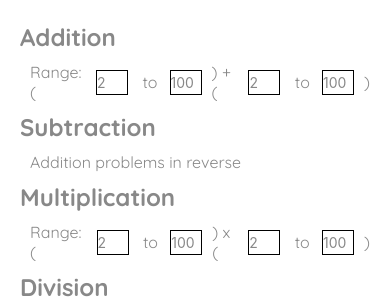
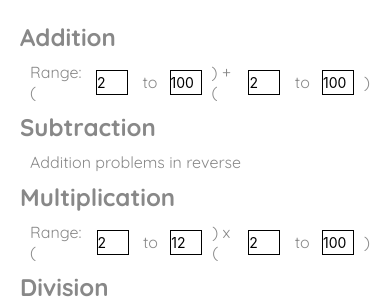
Before and after one commit to Saayari/ZetaApp, a React Native app: screen /Settings in a window 390 px wide. Shown: the part 292-597 px from the top of the page. Built offline with nearby package versions, Linux system fonts and the light colour scheme.

Commit message:
updated settings page

```diff
--- a/src/screens/Settings.tsx
+++ b/src/screens/Settings.tsx
@@ -5,14 +5,14 @@ import { NativeStackNavigationProp } from '@react-navigation/native-stack';
 import { StackParamList } from '..';
 
 const Settings = () => {
-    const [number1, onChangeNumber1] = React.useState("");
-    const [number2, onChangeNumber2] = React.useState("");
-    const [number3, onChangeNumber3] = React.useState("");
-    const [number4, onChangeNumber4] = React.useState("");
-    const [number5, onChangeNumber5] = React.useState("");
-    const [number6, onChangeNumber6] = React.useState("");
-    const [number7, onChangeNumber7] = React.useState("");
-    const [number8, onChangeNumber8] = React.useState("");
+    const [number1, onChangeNumber1] = React.useState("2");
+    const [number2, onChangeNumber2] = React.useState("100");
+    const [number3, onChangeNumber3] = React.useState("2");
+    const [number4, onChangeNumber4] = React.useState("100");
+    const [number5, onChangeNumber5] = React.useState("2");
+    const [number6, onChangeNumber6] = React.useState("12");
+    const [number7, onChangeNumber7] = React.useState("2");
+    const [number8, onChangeNumber8] = React.useState("100");
     const [duration, onChangeDuration] = React.useState("120");
 
     const navigation = useNavigation<NativeStackNavigationProp<StackParamList>>();
```
